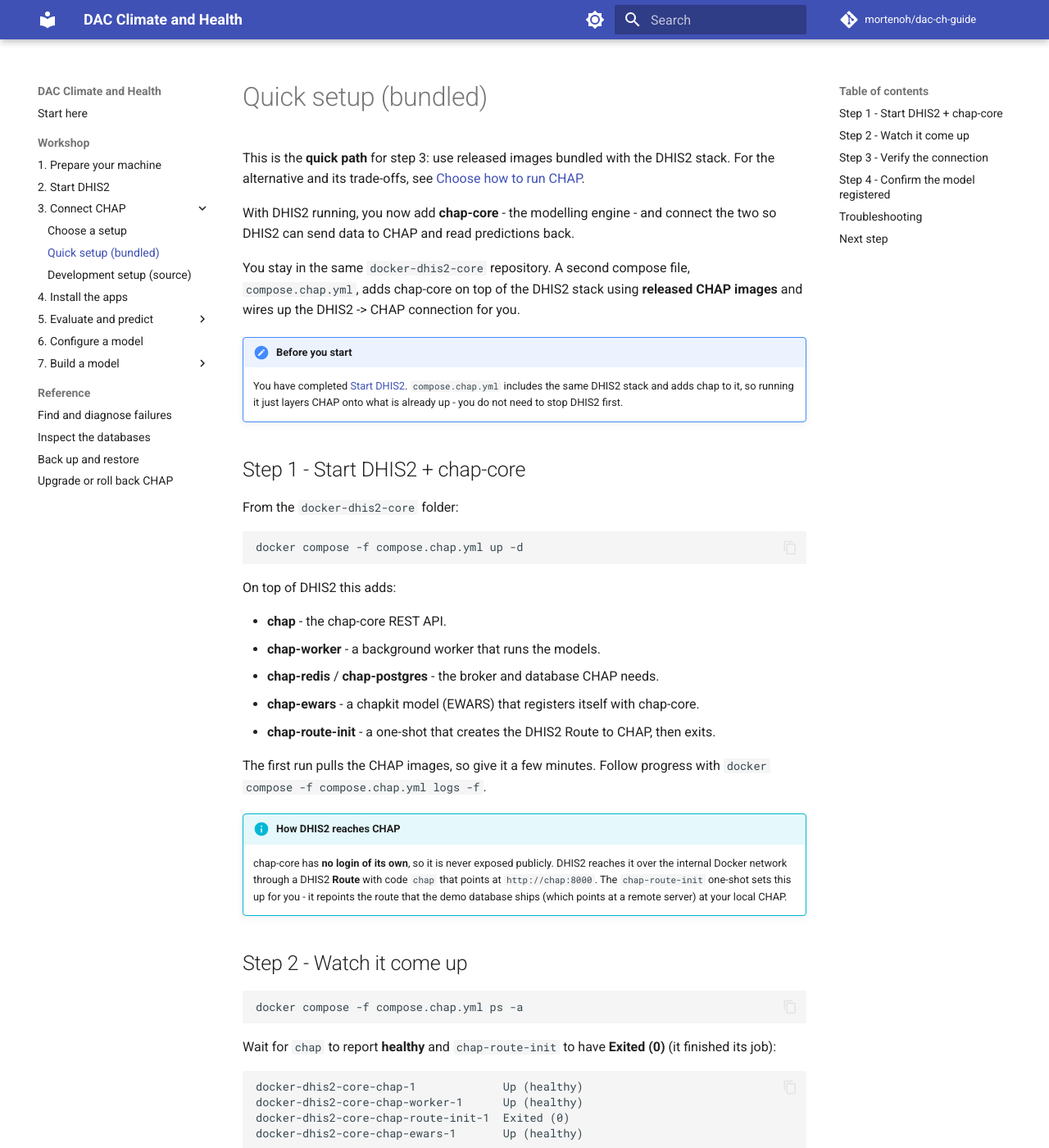
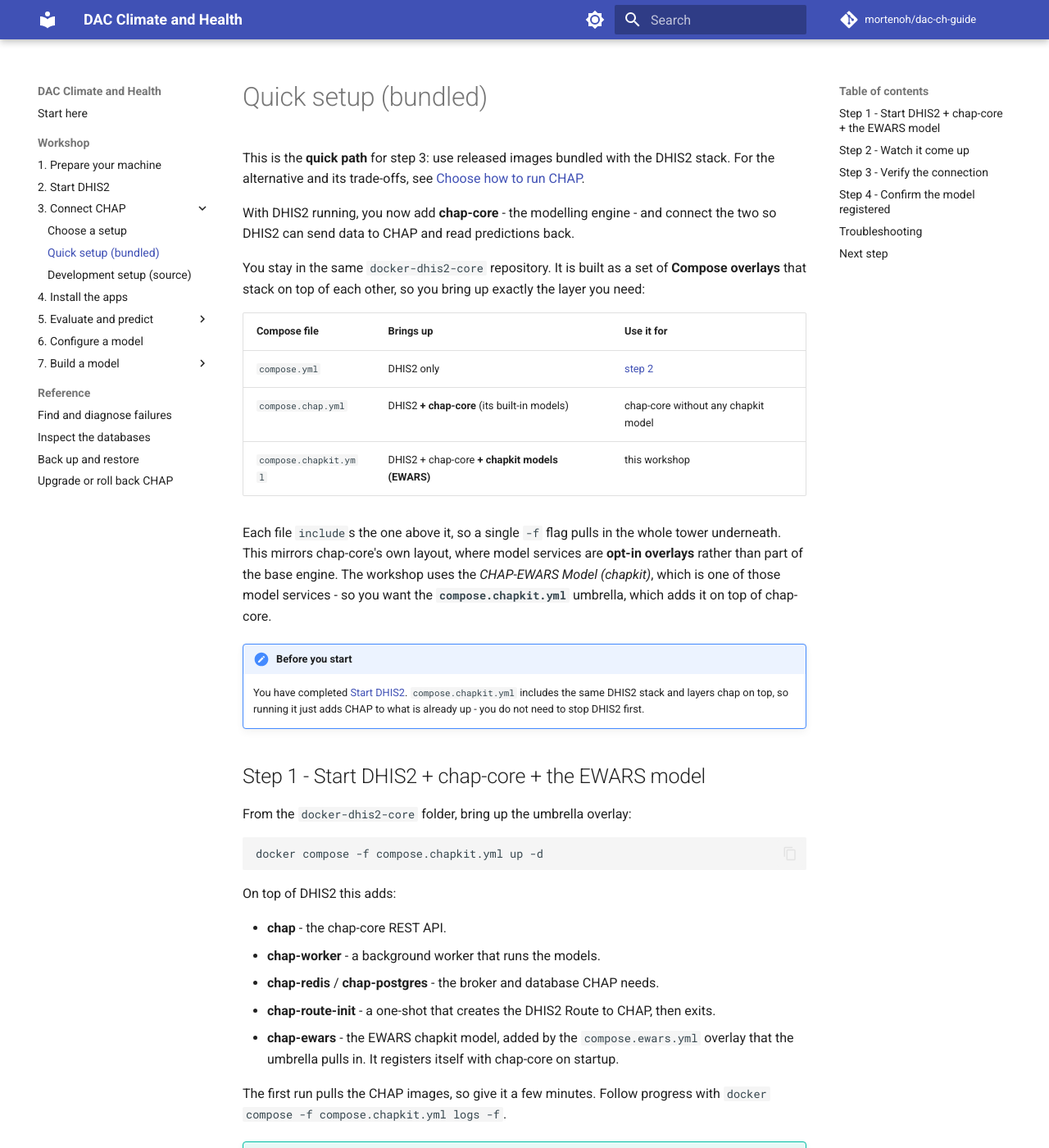
Before and after one commit to mortenoh/dac-ch-guide, an MkDocs documentation site: the page built from docs/getting-started/add-chap-core.md, in a window 1280 px wide and 1400 px high. Shown: the whole window at 82% size. Built offline with MkDocs 1.6.1 and Material for MkDocs 9.7.7, drawn with Linux system fonts in a browser that asks for light colours; comment, search, counter and statistics services are not loaded; some of the changed text lies outside the part shown.

Commit message:
docs: track docker-dhis2-core overlay split for chapkit models
Upstream docker-dhis2-core moved EWARS out of the base chap stack
(compose.chap.yml) into a per-model overlay (compose.ewars.yml), with a
compose.chapkit.yml umbrella that layers DHIS2 + chap-core + the bundled
chapkit models. The workshop uses the chapkit EWARS model, so the bundled
path must now use the umbrella.

- add-chap-core: bring up compose.chapkit.yml (not compose.chap.yml); add an
  overlay-layering table explaining base -> chap -> model overlays, a tip for
  running chap-core without the model, a make-shortcuts note, and an empty
  /v2/services troubleshooting row for starting the wrong layer
- logs/database/backup-restore/upgrading: bundled-stack commands now use the
  compose.chapkit.yml umbrella so chap-ewars is visible; upgrading keeps the
  image-tag edit in compose.chap.yml (where chap/chap-worker are defined)
- chap-core-from-source: name the bundled stack compose.chapkit.yml in the
  port/route conflict warnings

Verified on the restructured repo: staged DHIS2 -> umbrella brings up
chap-ewars, route is healthy, and CHAP-EWARS Model (chapkit) registers;
compose.chap.yml alone has no chap-ewars service.

````diff
--- a/docs/getting-started/add-chap-core.md
+++ b/docs/getting-started/add-chap-core.md
@@ -6,21 +6,32 @@ the alternative and its trade-offs, see [Choose how to run CHAP](chap-setup.md).
 With DHIS2 running, you now add **chap-core** - the modelling engine - and connect the two so
 DHIS2 can send data to CHAP and read predictions back.
 
-You stay in the same `docker-dhis2-core` repository. A second compose file, `compose.chap.yml`,
-adds chap-core on top of the DHIS2 stack using **released CHAP images** and wires up the
-DHIS2 -> CHAP connection for you.
+You stay in the same `docker-dhis2-core` repository. It is built as a set of **Compose
+overlays** that stack on top of each other, so you bring up exactly the layer you need:
+
+| Compose file | Brings up | Use it for |
+|---|---|---|
+| `compose.yml` | DHIS2 only | [step 2](start-dhis2.md) |
+| `compose.chap.yml` | DHIS2 **+ chap-core** (its built-in models) | chap-core without any chapkit model |
+| `compose.chapkit.yml` | DHIS2 + chap-core **+ chapkit models (EWARS)** | this workshop |
+
+Each file `include`s the one above it, so a single `-f` flag pulls in the whole tower
+underneath. This mirrors chap-core's own layout, where model services are **opt-in overlays**
+rather than part of the base engine. The workshop uses the *CHAP-EWARS Model (chapkit)*, which
+is one of those model services - so you want the **`compose.chapkit.yml`** umbrella, which adds
+it on top of chap-core.
 
 !!! note "Before you start"
-    You have completed [Start DHIS2](start-dhis2.md). `compose.chap.yml` includes the same DHIS2
-    stack and adds chap to it, so running it just layers CHAP onto what is already up - you do
-    not need to stop DHIS2 first.
+    You have completed [Start DHIS2](start-dhis2.md). `compose.chapkit.yml` includes the same
+    DHIS2 stack and layers chap on top, so running it just adds CHAP to what is already up - you
+    do not need to stop DHIS2 first.
 
-## Step 1 - Start DHIS2 + chap-core
+## Step 1 - Start DHIS2 + chap-core + the EWARS model
 
-From the `docker-dhis2-core` folder:
+From the `docker-dhis2-core` folder, bring up the umbrella overlay:
 
 ```bash
-docker compose -f compose.chap.yml up -d
+docker compose -f compose.chapkit.yml up -d
 ```
 
 On top of DHIS2 this adds:
@@ -28,11 +39,17 @@ On top of DHIS2 this adds:
 - **chap** - the chap-core REST API.
 - **chap-worker** - a background worker that runs the models.
 - **chap-redis** / **chap-postgres** - the broker and database CHAP needs.
-- **chap-ewars** - a chapkit model (EWARS) that registers itself with chap-core.
 - **chap-route-init** - a one-shot that creates the DHIS2 Route to CHAP, then exits.
+- **chap-ewars** - the EWARS chapkit model, added by the `compose.ewars.yml` overlay that the
+  umbrella pulls in. It registers itself with chap-core on startup.
 
 The first run pulls the CHAP images, so give it a few minutes. Follow progress with
-`docker compose -f compose.chap.yml logs -f`.
+`docker compose -f compose.chapkit.yml logs -f`.
+
+!!! tip "chap-core without the model"
+    Want just chap-core and its built-in models, without the EWARS chapkit service? Use
+    `docker compose -f compose.chap.yml up -d` - the layer below the umbrella. The workshop
+    needs the EWARS model, so stick with `compose.chapkit.yml` here.
 
 !!! info "How DHIS2 reaches CHAP"
     chap-core has **no login of its own**, so it is never exposed publicly. DHIS2 reaches it
@@ -43,7 +60,7 @@ The first run pulls the CHAP images, so give it a few minutes. Follow progress w
 ## Step 2 - Watch it come up
 
 ```bash
-docker compose -f compose.chap.yml ps -a
+docker compose -f compose.chapkit.yml ps -a
 ```
 
 Wait for `chap` to report **healthy** and `chap-route-init` to have **Exited (0)** (it
@@ -96,7 +113,7 @@ You should see `CHAP-EWARS Model (chapkit)`. You can also open the CHAP API docs
 [http://localhost:8000/docs](http://localhost:8000/docs).
 
 !!! note "Assignment: chap-core connected to DHIS2"
-    - [ ] `docker compose -f compose.chap.yml ps -a` shows `chap` **healthy** and
+    - [ ] `docker compose -f compose.chapkit.yml ps -a` shows `chap` **healthy** and
       `chap-route-init` **Exited (0)**.
     - [ ] The proxy `curl` (`…/api/routes/chap/run/health`) returns `healthy`.
     - [ ] `/v2/services` lists `CHAP-EWARS Model (chapkit)`.
@@ -104,14 +121,21 @@ You should see `CHAP-EWARS Model (chapkit)`. You can also open the CHAP API docs
     When all three pass, DHIS2 and CHAP are wired together and you are ready to use the
     Modelling App.
 
+!!! tip "`make` shortcuts"
+    The repository wraps these overlays in Makefile targets: `make start-chapkit` is the
+    `docker compose -f compose.chapkit.yml up` used here, `make start-chap` is the chap-only
+    layer, and `make ps` / `make logs` / `make clean` manage the running stack. The guides spell
+    out the `docker compose` commands so you can see what each target runs.
+
 ## Troubleshooting
 
 | Symptom | Likely cause / fix |
 |---------|--------------------|
-| First start is slow | The CHAP images are downloading. Watch progress with `docker compose -f compose.chap.yml logs -f`. |
-| Proxy is not healthy | Check `docker compose -f compose.chap.yml ps -a` - `chap` must be **healthy**. If `chap-route-init` errored, re-run `docker compose -f compose.chap.yml up -d`; it is safe to repeat. |
-| Port `8000` already in use | Another process holds it (a previous from-source CHAP, or your own server). Stop it, or change the port: `CHAP_PORT=8001 docker compose -f compose.chap.yml up -d`. |
-| Want a completely fresh start | `docker compose -f compose.chap.yml down -v` wipes all volumes (DHIS2 **and** chap); start again with `docker compose -f compose.chap.yml up -d`. |
+| First start is slow | The CHAP images are downloading. Watch progress with `docker compose -f compose.chapkit.yml logs -f`. |
+| Proxy is not healthy | Check `docker compose -f compose.chapkit.yml ps -a` - `chap` must be **healthy**. If `chap-route-init` errored, re-run `docker compose -f compose.chapkit.yml up -d`; it is safe to repeat. |
+| `/v2/services` is empty (no EWARS model) | You likely started `compose.chap.yml` (chap-core only) instead of the `compose.chapkit.yml` umbrella that adds the EWARS model. Bring up the umbrella: `docker compose -f compose.chapkit.yml up -d`. |
+| Port `8000` already in use | Another process holds it (a previous from-source CHAP, or your own server). Stop it, or change the port: `CHAP_PORT=8001 docker compose -f compose.chapkit.yml up -d`. |
+| Want a completely fresh start | `docker compose -f compose.chapkit.yml down -v` wipes all volumes (DHIS2 **and** chap); start again with `docker compose -f compose.chapkit.yml up -d`. |
 
 ## Next step
 
````
Also changed, not shown: docs/getting-started/chap-core-from-source.md (+4 -4 lines), docs/operations/backup-restore.md (+11 -11 lines), docs/operations/database.md (+5 -5 lines), docs/operations/logs.md (+12 -8 lines), docs/operations/upgrading.md (+16 -14 lines).
